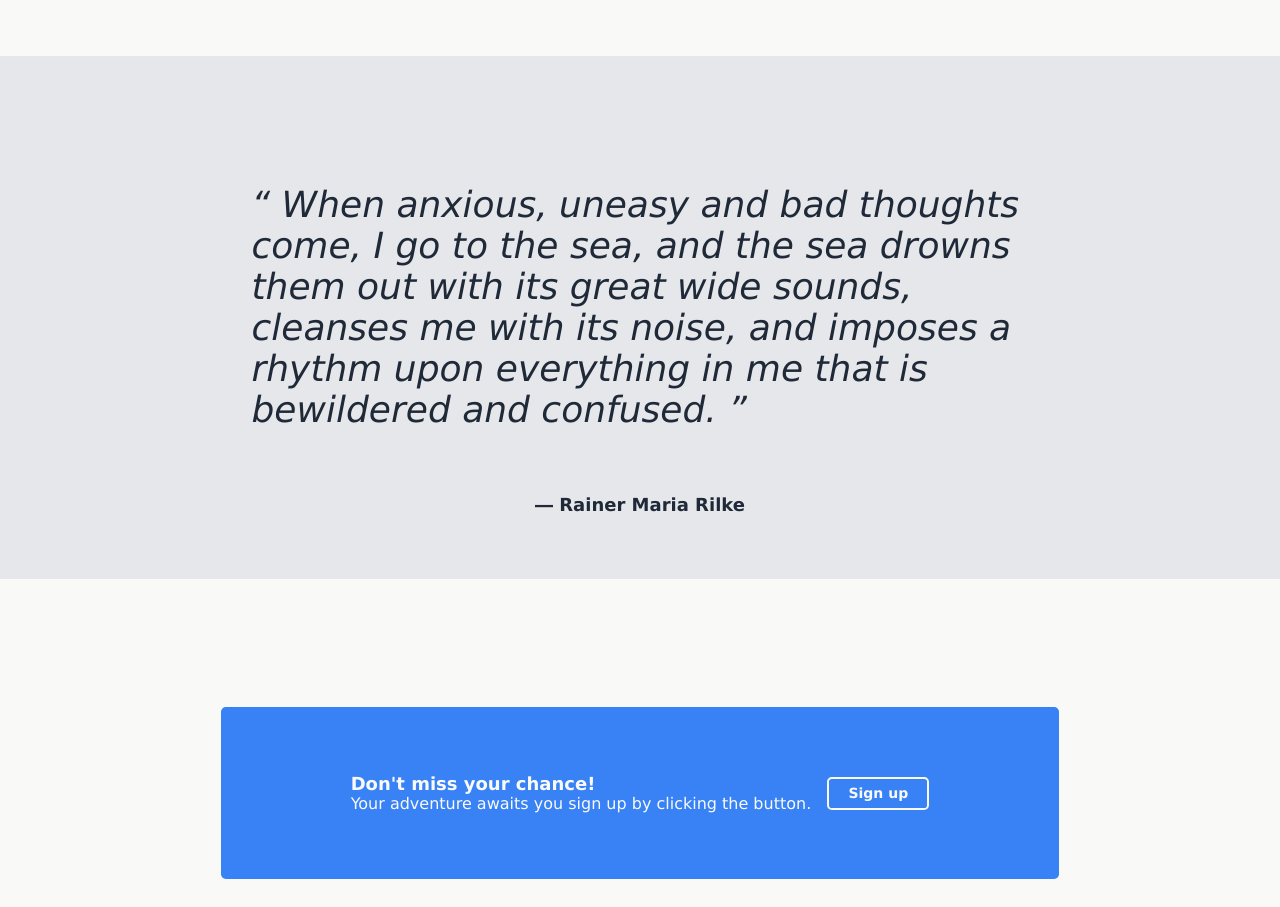
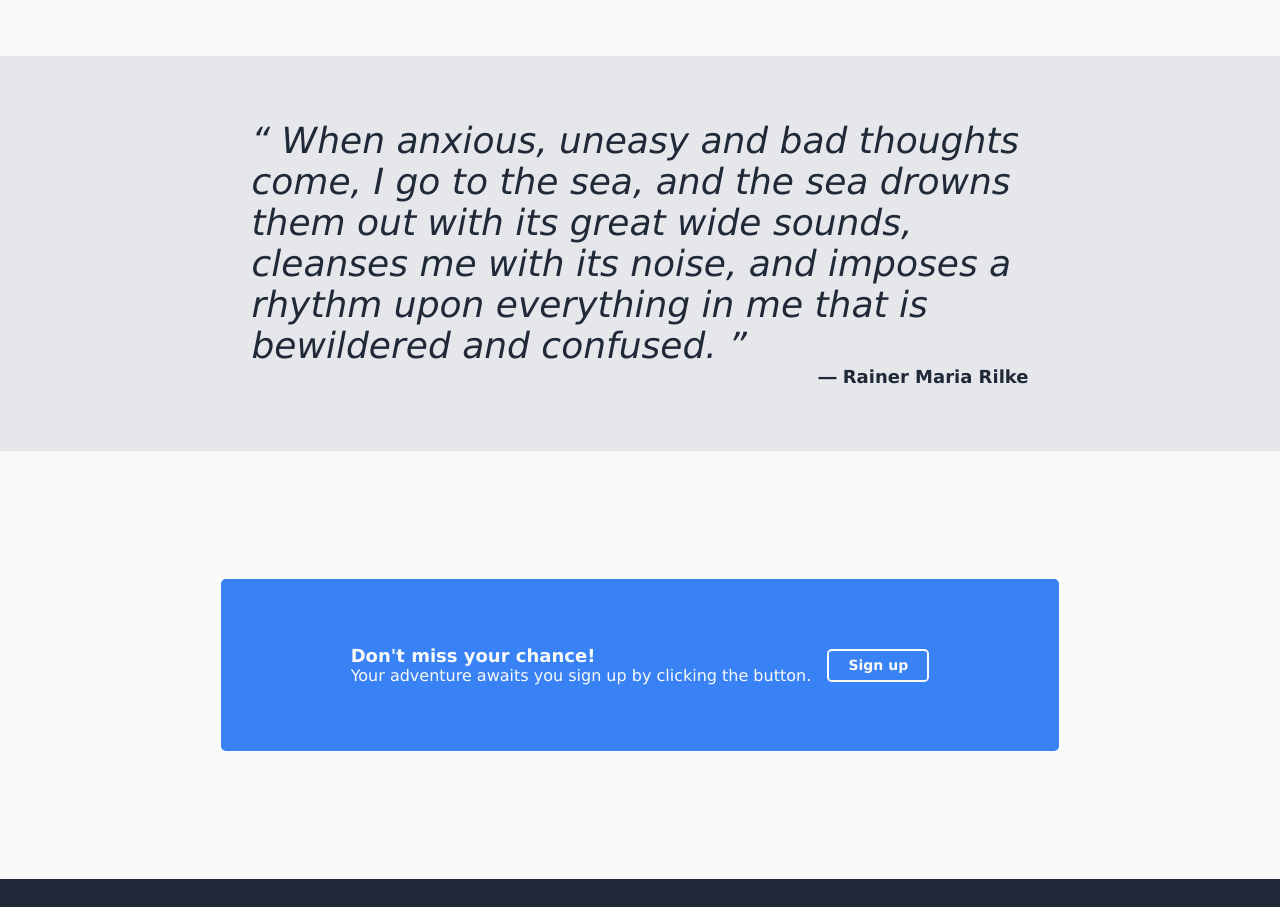
Before and after one commit to VitorioTuckers/Odin-Landing-Page, a plain HTML site: page index.html in a window 1280 px wide. Shown: the part 960-1867 px from the top of the page. Drawn offline with Linux system fonts and the light colour scheme.

Commit message:
Fixed quote section to actually have the author on the right side And some other minor issues

```diff
--- a/index.html
+++ b/index.html
@@ -55,6 +55,7 @@
     </div>
   </section>
   <section class="quote-section" id="quote-section">
+    <div class="quote-container">
       <h4 class="quote-text">
         When anxious, uneasy and bad thoughts come, I go to the sea,
         and the sea drowns them out with its great wide sounds,
@@ -64,6 +65,7 @@
       <p class="quote-author">
         ― Rainer Maria Rilke
       </p>
+    </div>
   </section>
   <section class="action-section" id="action-section">
     <div class="action-container">
--- a/styles.css
+++ b/styles.css
@@ -44,7 +44,7 @@ body {
   display: flex;
   justify-content: space-between;
   margin: 4rem 8rem;
-  gap: 4rem;
+  gap: 2rem;
 }
 
 .hero-container {
@@ -75,8 +75,8 @@ body {
 
 .hero-img {
   width: 520px;
+  min-width: 260px;
   height: 230px;
-  overflow-x: visible;
 }
 
 .info-section {
@@ -124,12 +124,26 @@ body {
   align-items: center;
 }
 
+.quote-container {
+  display: flex;
+  flex-direction: column;
+  margin: 4rem 8rem;
+}
+
+.quote-author {
+  display: flex;
+  justify-content: right;
+  color: #1F2937;
+  font-size: 18px;
+  font-weight: bold;
+  margin: 0;
+}
+
 .quote-text {
   color: #1F2937;
   font-size: 36px;
   font-weight: lighter;
   font-style: italic;
-  margin: 8rem 8rem 0 8rem;
   max-width: 777px;
 }
 
@@ -139,13 +153,6 @@ body {
 
 .quote-text::after {
   content: close-quote;
-}
-
-.quote-author {
-  color: #1F2937;
-  font-size: 18px;
-  font-weight: bold;
-  margin: 4rem 0;
 }
 
 .action-section {
```
Lines whose indentation alone changed are shown as unchanged.
